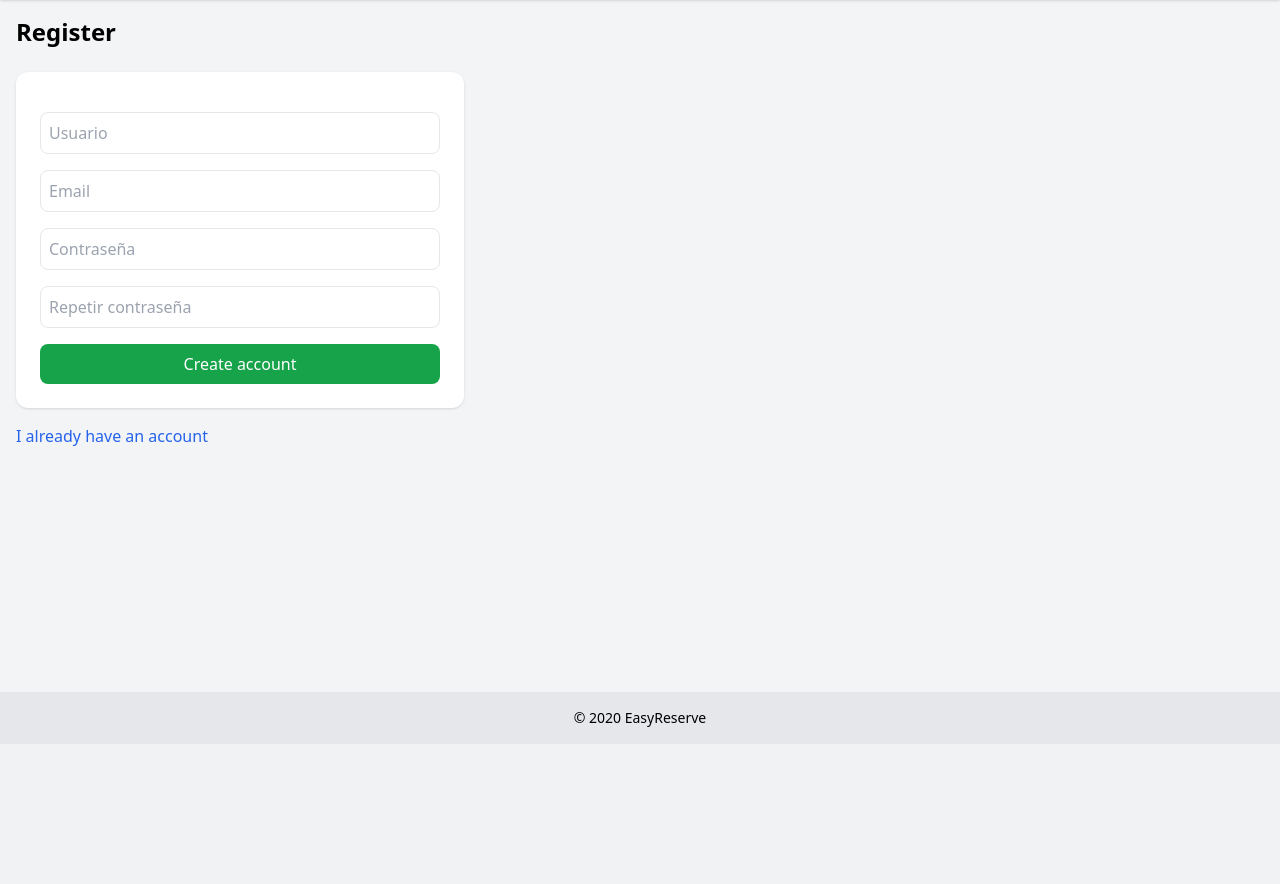
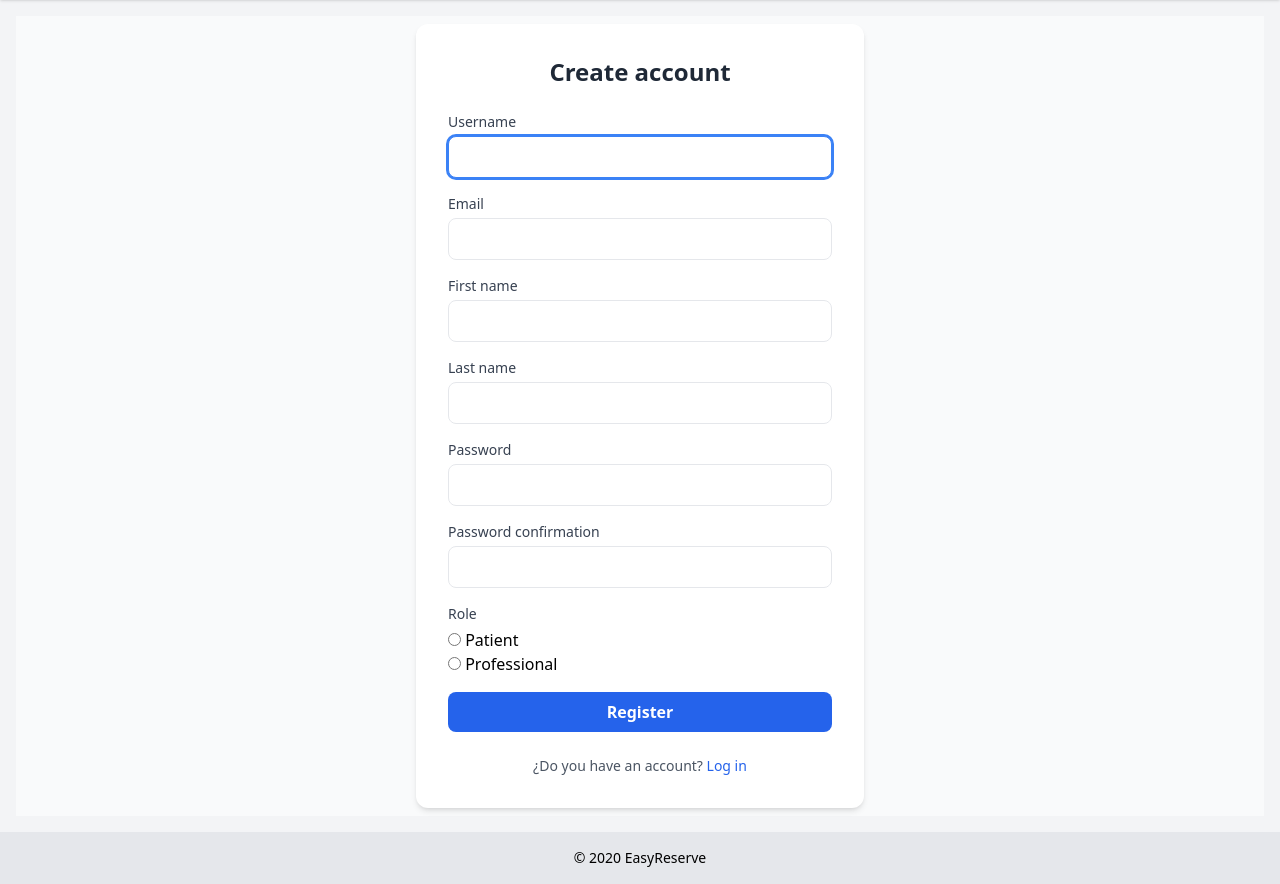
Before and after one commit to julian-anderfuhrn/easy-reserve, a Django app: template users/templates/register.html in a window 1280 px wide. Shown: the part 56-940 px from the top of the page. Before the commit the page ends 783 px from the top, so only its background shows below. Run offline with Django 5.2, Linux system fonts and the light colour scheme; tables that the repository leaves empty hold one stand-in row (values such as "Sample post"); the template is opened without the code that fills it: values that come from a table or form of the project are taken from there, most other values are stand-ins (such as "Sample title", 1, 10 or a date in 2020); some libraries are stand-ins or nearby versions.

Commit message:
feat(users): add user registration with role selection

```diff
--- a/config/settings.py
+++ b/config/settings.py
@@ -39,6 +39,7 @@ INSTALLED_APPS = [
     "django.contrib.staticfiles",
     "appoinments",
     "users",
+    "widget_tweaks",
 ]
 
 MIDDLEWARE = [
--- /dev/null
+++ b/users/forms.py
@@ -0,0 +1,35 @@
+# users/forms.py
+from django import forms
+from django.contrib.auth.forms import UserCreationForm
+from django.contrib.auth.models import User
+from .models import Profile
+
+
+class RegisterForm(UserCreationForm):
+    email = forms.EmailField(required=True)
+    first_name = forms.CharField(max_length=30)
+    last_name = forms.CharField(max_length=30)
+    role = forms.ChoiceField(choices=Profile.ROLE_CHOICES, widget=forms.RadioSelect)
+
+    class Meta:
+        model = User
+        fields = (
+            "username",
+            "email",
+            "first_name",
+            "last_name",
+            "password1",
+            "password2",
+            "role",
+        )
+
+    def save(self, commit=True):
+        user = super().save(commit=False)
+
+        if commit:
+            user.save()
+            profile, created = Profile.objects.get_or_create(user=user)
+            profile.role = self.cleaned_data["role"]
+            profile.save()
+
+        return user
--- a/users/models.py
+++ b/users/models.py
@@ -8,3 +8,6 @@ class Profile(models.Model):
     ROLE_CHOICES = (("PATIENT", "Patient"), ("PROFESSIONAL", "Professional"))
     user = models.OneToOneField(User, on_delete=(models.CASCADE))
     role = models.CharField(max_length=20, choices=ROLE_CHOICES, default="PATIENT")
+
+    def __str__(self):
+        return f"{self.user.username} - {self.role}"
--- a/users/templates/register.html
+++ b/users/templates/register.html
@@ -1,32 +1,52 @@
 {% extends "base.html" %}
-
-{% block title %}Register{% endblock %}
+{% load widget_tweaks %}
 
 {% block content %}
+<div class="min-h-screen flex items-center justify-center bg-gray-50 px-4">
+    <div class="w-full max-w-md bg-white rounded-xl shadow-md p-8">
 
-<h1 class="text-2xl font-bold mb-6">Register</h1>
+        <h2 class="text-2xl font-bold text-center text-gray-800 mb-6">
+            Create account
+        </h2>
 
-<form method="post" class="max-w-md bg-white p-6 rounded-xl shadow space-y-4">
-    {% csrf_token %}
+        <form method="post" class="space-y-4">
+            {% csrf_token %}
 
-    <input type="text" name="username" placeholder="Usuario" required
-        class="w-full border rounded-lg p-2 focus:outline-none focus:ring-2 focus:ring-blue-500">
+            {% for field in form %}
+            <div>
+                <label class="block text-sm font-medium text-gray-700 mb-1">
+                    {{ field.label }}
+                </label>
 
-    <input type="email" name="email" placeholder="Email"
-        class="w-full border rounded-lg p-2 focus:outline-none focus:ring-2 focus:ring-blue-500">
+                {% if field.field.widget.input_type == "radio" %}
+                <div class="space-y-2">
+                    {{ field }}
+                </div>
+                {% else %}
+                {{ field|add_class:"w-full px-3 py-2 border rounded-lg focus:outline-none focus:ring-2 focus:ring-blue-500 focus:border-blue-500" }}
+                {% endif %}
 
-    <input type="password" name="password1" placeholder="Contraseña" required
-        class="w-full border rounded-lg p-2 focus:outline-none focus:ring-2 focus:ring-blue-500">
+                {% if field.errors %}
+                <p class="text-sm text-red-600 mt-1">
+                    {{ field.errors|striptags }}
+                </p>
+                {% endif %}
+            </div>
+            {% endfor %}
 
-    <input type="password" name="password2" placeholder="Repetir contraseña" required
-        class="w-full border rounded-lg p-2 focus:outline-none focus:ring-2 focus:ring-blue-500">
+            <button type="submit"
+                class="w-full bg-blue-600 hover:bg-blue-700 text-white font-semibold py-2 rounded-lg transition">
+                Register
+            </button>
+        </form>
 
-    <button type="submit" class="w-full bg-green-600 text-white py-2 rounded-lg hover:bg-green-700 transition">
-        Create account
-    </button>
-</form>
+        <p class="text-center text-sm text-gray-600 mt-6">
+            ¿Do you have an account?
+            <a href="{% url 'users:login' %}" class="text-blue-600 hover:underline">
+                Log in
+            </a>
+        </p>
 
-<a href="{% url 'users:login' %}" class="block mt-4 text-blue-600 hover:underline">
-    I already have an account
-</a>
+    </div>
+</div>
 {% endblock %}
```
Also changed, not shown: users/views.py (+12 -20 lines), users/migrations/0001_initial.py (added).
